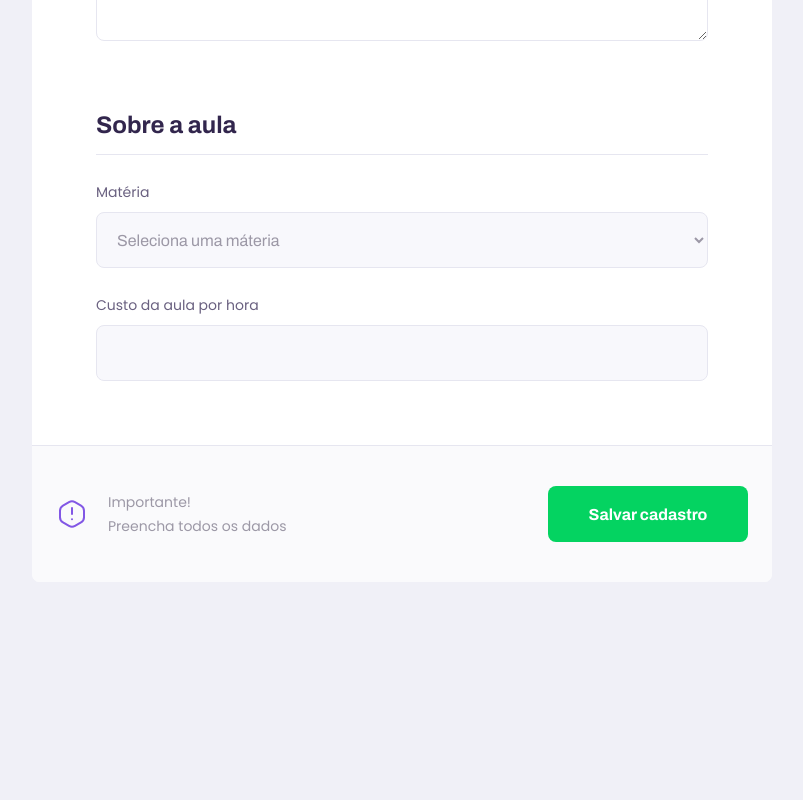
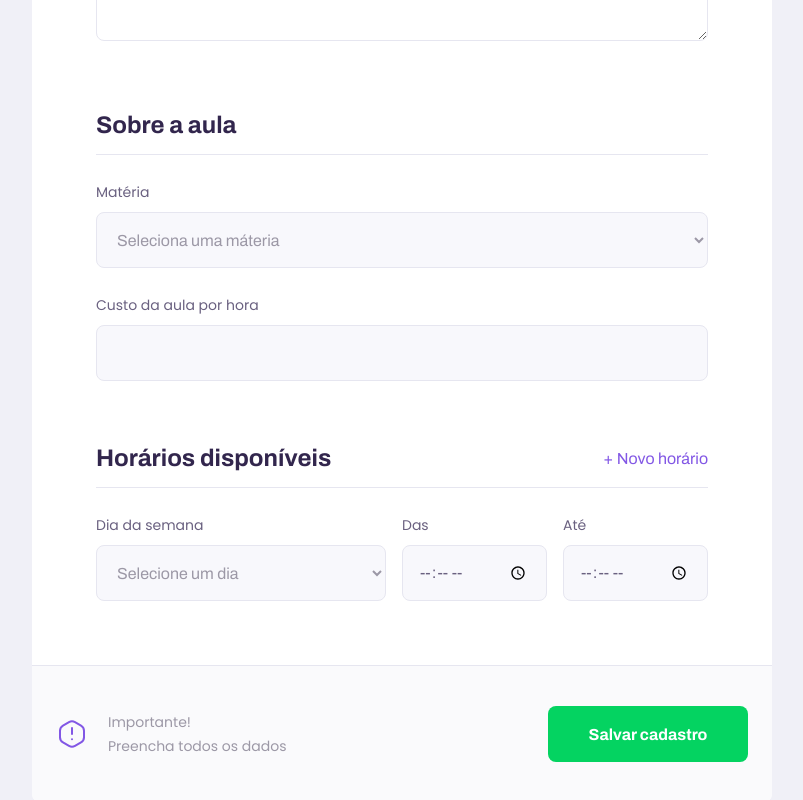
Before and after one commit to arthur-andraade/NextLevelWeek2, a React (Create React App) app in the folder web/: page /give-classes in a window 1280 px wide. Shown: the part 910-1710 px from the top of the page, without its empty margins (238-1041 px from the left). Before the commit the page ends 1492 px from the top, so only its background shows below. Built offline with nearby package versions, Linux system fonts and the light colour scheme; the HTML template or start-up script is replaced by a standard one.

Commit message:
Adding part the time of classes

```diff
--- a/web/src/pages/TeacherForm/index.tsx
+++ b/web/src/pages/TeacherForm/index.tsx
@@ -16,6 +16,7 @@
                 description="O primeiro passo é preencher esse formulário de inscrição"
             />
             <main>
+
                 <fieldset>
                     <legend>Seus dados</legend>
                     <Input name="name" label="Nome completo" />
@@ -23,6 +24,7 @@
                     <Input name="whatsapp" label="Whatsapp" />
                     <Textarea name="bio" label="Biografia" />
                 </fieldset>
+
                 <fieldset>
                     <legend>Sobre a aula</legend>
                     <Select
@@ -37,6 +39,34 @@
                         ]}
                     />
                     <Input name="cost" label="Custo da aula por hora" />
+                </fieldset>
+
+                <fieldset>
+                    <legend>
+                        Horários disponíveis
+                        <button type="button">
+                            + Novo horário
+                        </button>
+                    </legend>
+
+                    <div className="schedule-item">
+                        <Select
+                            firstOption="Selecione um dia"
+                            name="week_day"
+                            label="Dia da semana"
+                            options={[
+                                { value: "0", label: "Domingo" },
+                                { value: "1", label: "Segunda-feira" },
+                                { value: "2", label: "Terça-feira" },
+                                { value: "3", label: "Quarta-feira" },
+                                { value: "4", label: "Quint-feira" },
+                                { value: "5", label: "Sexta-feira" },
+                                { value: "5", label: "Sabado" },
+                            ]}
+                        />
+                        <Input name="from" label="Das" type="time" />
+                        <Input name="to" label="Até" type="time" />
+                    </div>
                 </fieldset>
 
                 <footer>
--- a/web/src/pages/TeacherForm/style.css
+++ b/web/src/pages/TeacherForm/style.css
@@ -88,6 +88,20 @@
     background-color: var(--color-secundary-dark);
 }
 
+#page-teacher-form main fieldset legend button{
+    background: 0;
+    border: 0;
+    color: var(--color-primary);
+    font: 70 1.6rem Archivo;
+    cursor: pointer;
+    transition: color 0.2s;
+}
+
+#page-teacher-form main fieldset legend button:hover{
+    color: var(--color-primary-dark);
+}
+
+
 @media(min-width: 700px){
     #page-teacher-form {
         max-width: 100vw;
@@ -116,4 +130,14 @@
         width: 20rem;
         margin-top: 0;
     }
+
+    #page-teacher-form main .schedule-item{
+        display: grid;
+        grid-template-columns: 2fr 1fr 1fr;
+        column-gap: 1.6rem;
+    }
+
+    #page-teacher-form main .schedule-item .input-block{
+        margin-top: 0 !important;
+    }
 }
```
